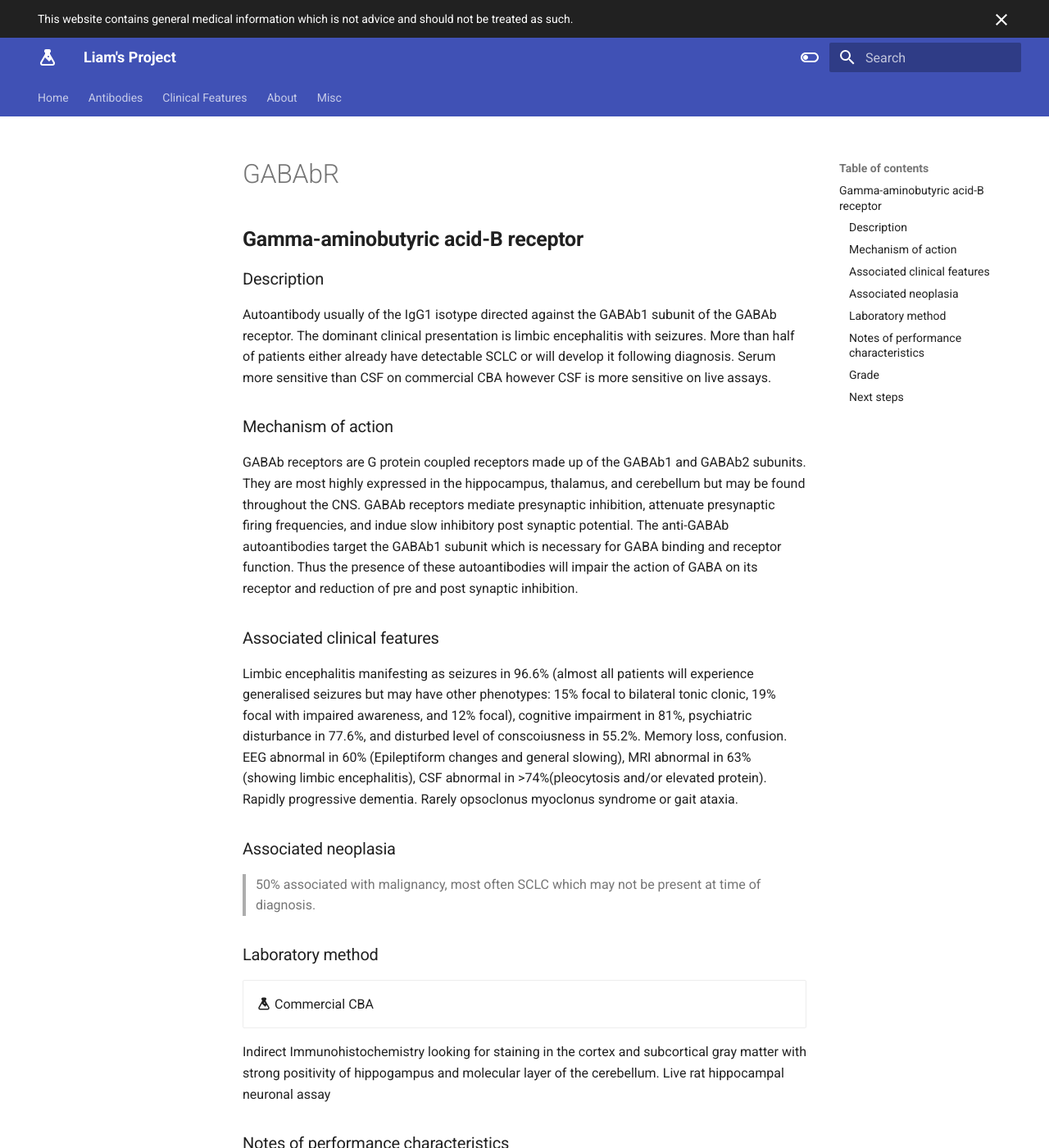
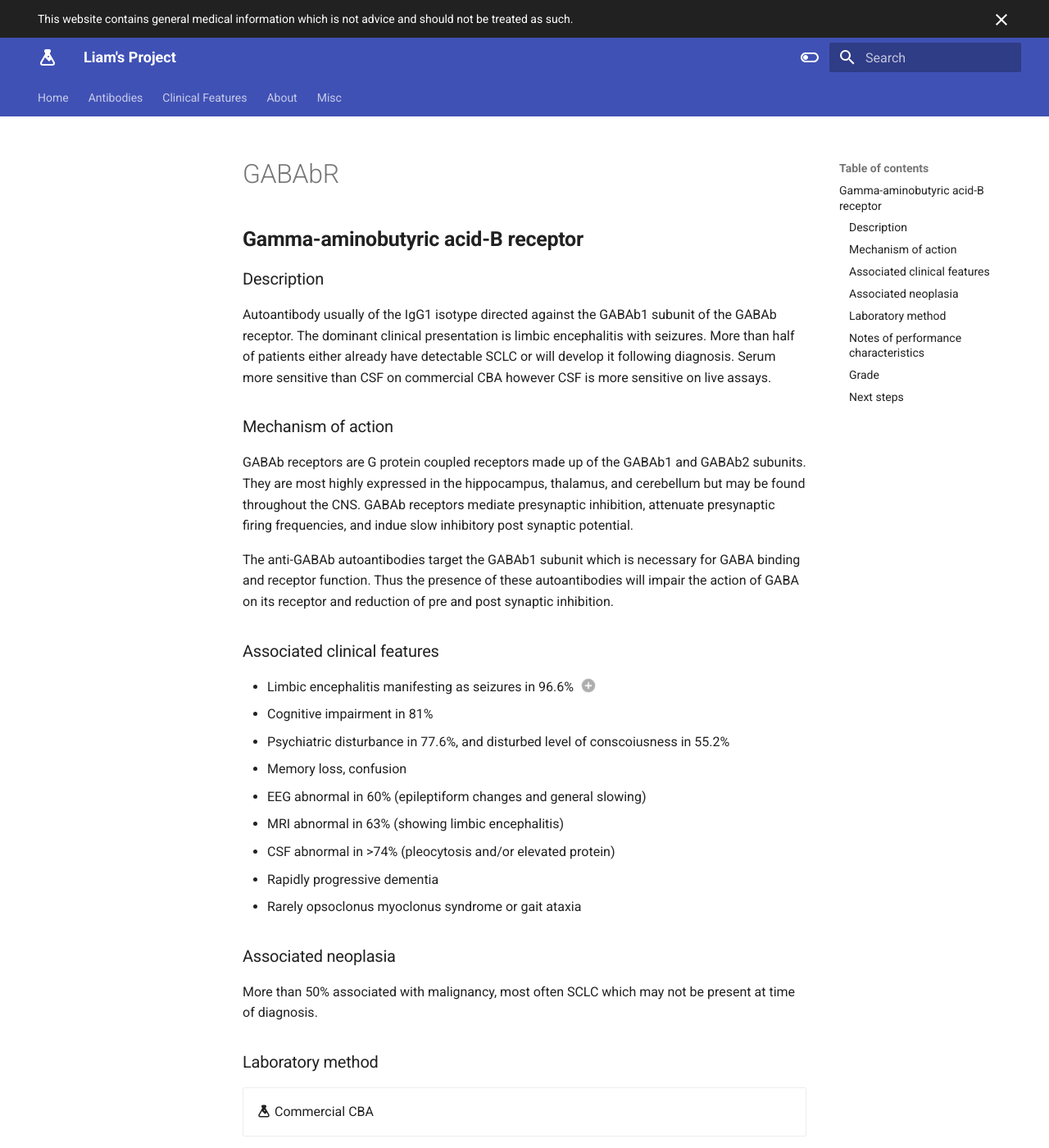
Before and after one commit to monchee/liamsproject, an MkDocs documentation site: the page built from docs/antibodies/gababr.md, in a window 1280 px wide and 1400 px high. Shown: the whole window at 82% size. Built offline with MkDocs 1.6.1 and Material for MkDocs 9.7.7, drawn with Linux system fonts in a browser that asks for light colours; plug-ins that fetch from the network failed and are left out.

Commit message:
Update gababr.md

```diff
--- a/docs/antibodies/gababr.md
+++ b/docs/antibodies/gababr.md
@@ -15,13 +15,27 @@ tags:
 Autoantibody usually of the IgG1 isotype directed against the GABAb1 subunit of the GABAb receptor. The dominant clinical presentation is limbic encephalitis with seizures. More than half of patients either already have detectable SCLC or will develop it following diagnosis. Serum more sensitive than CSF on commercial CBA however CSF is more sensitive on live assays.
 
 ### Mechanism of action
-GABAb receptors are G protein coupled receptors made up of the GABAb1 and GABAb2 subunits. They are most highly expressed in the hippocampus, thalamus, and cerebellum but may be found throughout the CNS. GABAb receptors mediate presynaptic inhibition, attenuate presynaptic firing frequencies, and indue slow inhibitory post synaptic potential. The anti-GABAb autoantibodies target the GABAb1 subunit which is necessary for GABA binding and receptor function. Thus the presence of these autoantibodies will impair the action of GABA on its receptor and reduction of pre and post synaptic inhibition.
+GABAb receptors are G protein coupled receptors made up of the GABAb1 and GABAb2 subunits. They are most highly expressed in the hippocampus, thalamus, and cerebellum but may be found throughout the CNS. GABAb receptors mediate presynaptic inhibition, attenuate presynaptic firing frequencies, and indue slow inhibitory post synaptic potential.
+
+The anti-GABAb autoantibodies target the GABAb1 subunit which is necessary for GABA binding and receptor function. Thus the presence of these autoantibodies will impair the action of GABA on its receptor and reduction of pre and post synaptic inhibition.
 
 ### Associated clinical features
-Limbic encephalitis manifesting as seizures in 96.6% (almost all patients will experience generalised seizures but may have other phenotypes: 15% focal to bilateral tonic clonic, 19% focal with impaired awareness, and 12% focal), cognitive impairment in 81%, psychiatric disturbance in 77.6%, and disturbed level of conscoiusness in 55.2%. Memory loss, confusion. EEG abnormal in 60% (Epileptiform changes and general slowing), MRI abnormal in 63% (showing limbic encephalitis), CSF abnormal in >74%(pleocytosis and/or elevated protein). Rapidly progressive dementia. Rarely opsoclonus myoclonus syndrome or gait ataxia.
+<div class="annotate" markdown>
+- Limbic encephalitis manifesting as seizures in 96.6% (1)
+- Cognitive impairment in 81%
+- Psychiatric disturbance in 77.6%, and disturbed level of conscoiusness in 55.2%
+- Memory loss, confusion
+- EEG abnormal in 60% (epileptiform changes and general slowing)
+- MRI abnormal in 63% (showing limbic encephalitis)
+- CSF abnormal in >74% (pleocytosis and/or elevated protein)
+- Rapidly progressive dementia
+- Rarely opsoclonus myoclonus syndrome or gait ataxia
+</div>
+
+1. Almost all patients will experience generalised seizures but may have other phenotypes: 15% focal to bilateral tonic clonic, 19% focal with impaired awareness, and 12% focal
 
 ### Associated neoplasia
->50% associated with malignancy, most often SCLC which may not be present at time of diagnosis.
+More than 50% associated with malignancy, most often SCLC which may not be present at time of diagnosis.
 
 ### Laboratory method
 <div class="grid" markdown>
```
